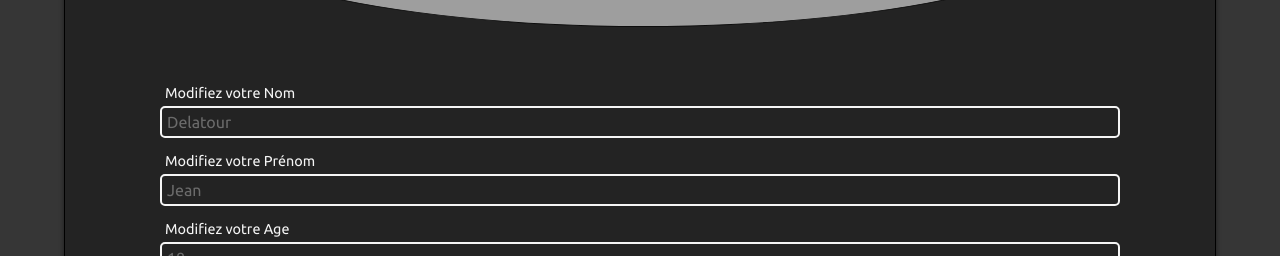
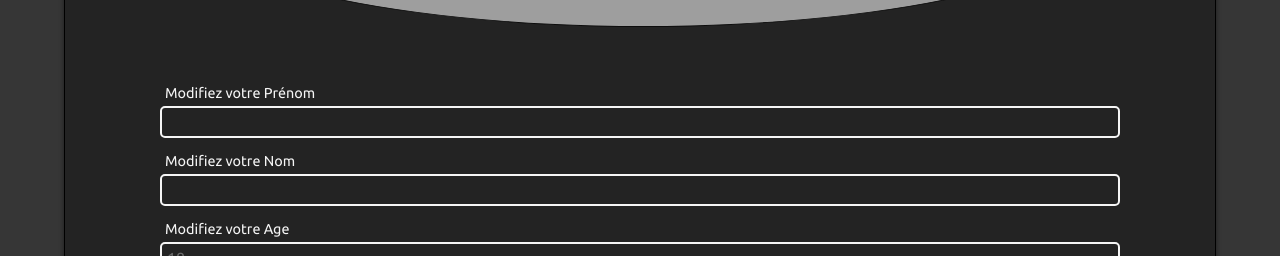
Before and after one commit to chaoukifrej/Fitbook, a Vue app: page /Modifprofil in a window 1280 px wide. Shown: the part 343-599 px from the top of the page. Built offline with nearby package versions, Linux system fonts and the light colour scheme; no server answers; a web font is replaced by a local one.

Commit message:
ajout de la fonction mounted dans modifeprofile

```diff
--- a/src/views/Modifprofil.vue
+++ b/src/views/Modifprofil.vue
@@ -24,19 +24,14 @@
           /></label>
         </div>
 
+        <div class="prenom">
+          <label for="prenom">Modifiez votre Prénom </label>
+          <input v-model="firstname" type="text" required />
+        </div>
+
         <div class="nomModifier">
           <label for="nom">Modifiez votre Nom</label>
-          <input
-            v-model="lastname"
-            type="text"
-            placeholder="Delatour"
-            required
-          />
-        </div>
-
-        <div class="prenom">
-          <label for="prenom">Modifiez votre Prénom</label>
-          <input v-model="firstname" type="text" placeholder="Jean" required />
+          <input v-model="lastname" type="text" value="bl" required />
         </div>
 
         <div class="age">
@@ -141,7 +136,7 @@ export default {
     email: "",
     age: Number,
     city: "",
-    sports: "",
+    sports: [],
     status: "",
     sportHall: "",
     description: "",
@@ -149,6 +144,41 @@ export default {
     repassword: "",
     profilePicture: "/assets/imgUtilisateur.png",
   }),
+
+  mounted: async function() {
+    console.log("ok");
+    const options = {
+      method: "GET",
+      headers: {
+        Authorization: "bearer " + this.token.value,
+      },
+    };
+    try {
+      const response = await fetch(
+        "https://fitbook-api.osc-fr1.scalingo.io/user",
+        options
+      );
+
+      console.log(response);
+
+      const data = await response.json();
+
+      console.log(data);
+      this.firstname = data.firstname;
+      this.lastname = data.lastname;
+      this.email = data.email;
+      this.age = data.age;
+      this.profilePicture = data.profilePicture;
+      this.city = data.city;
+      this.description = data.description;
+      this.status = data.status;
+      this.sportsHall = data.sportsHall;
+      this.sports = data.sports;
+      console.log(response);
+    } catch (error) {
+      console.log(error);
+    }
+  },
 
   methods: {
     addPhoto(e) {
@@ -158,6 +188,8 @@ export default {
       };
       reader.readAsDataURL(e.target.files[0]);
     },
+
+    /* affichage des information Page perso */
 
     modifeProfile: async function() {
       if (this.password != this.repassword) {
@@ -256,6 +288,7 @@ export default {
         outline: none;
         font-size: 1rem;
         transition: 0.4s;
+        resize: none;
         &::placeholder {
           color: rgb(107, 107, 107);
         }
```
